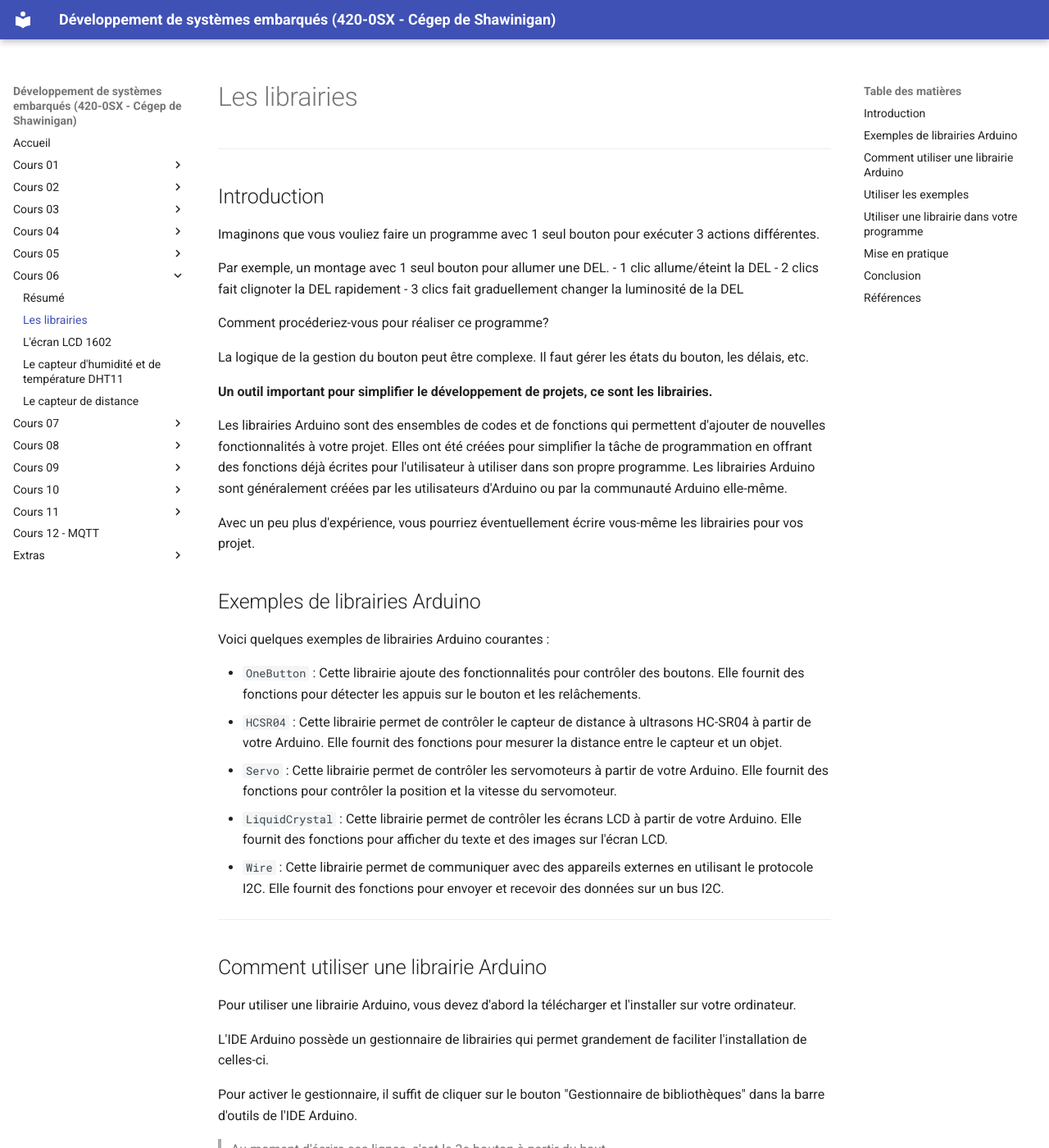
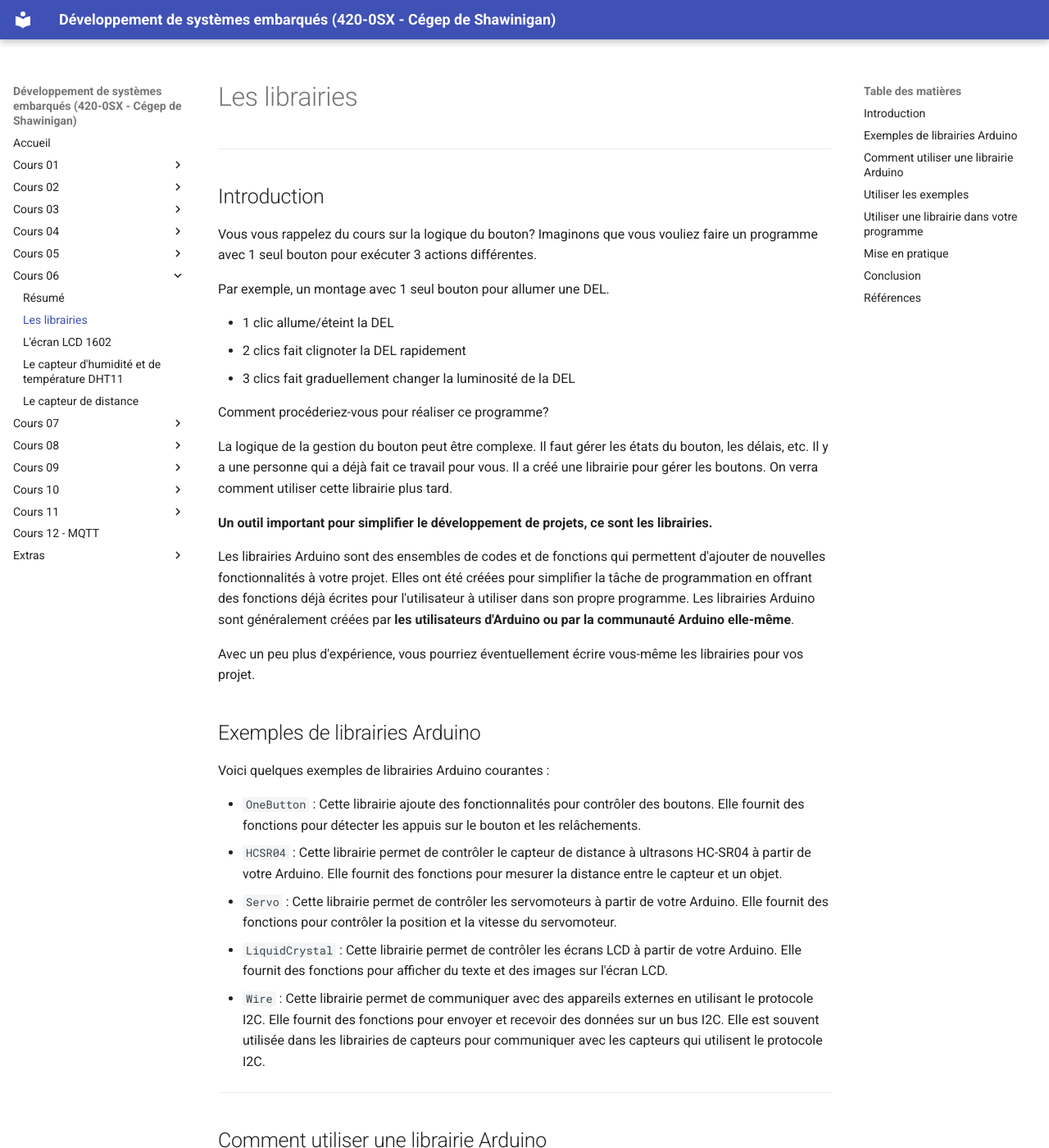
Before and after one commit to nbourre/0sx_notes_cours, an MkDocs documentation site: the page built from docs/c06/c06a_lib/index.md, in a window 1280 px wide and 1400 px high. Shown: the whole window at 82% size. Built offline with MkDocs 1.6.1 and Material for MkDocs 9.7.7, drawn with Linux system fonts in a browser that asks for light colours; plug-ins that fetch from the network failed and are left out; some of the changed text lies outside the part shown.

```diff
--- a/docs/c06/c06a_lib/index.md
+++ b/docs/c06/c06a_lib/index.md
@@ -3,20 +3,21 @@
 ---
 
 ## Introduction
-Imaginons que vous vouliez faire un programme avec 1 seul bouton pour exécuter 3 actions différentes.
+Vous vous rappelez du cours sur la logique du bouton? Imaginons que vous vouliez faire un programme avec 1 seul bouton pour exécuter 3 actions différentes.
 
 Par exemple, un montage avec 1 seul bouton pour allumer une DEL.
+
 - 1 clic allume/éteint la DEL
 - 2 clics fait clignoter la DEL rapidement
 - 3 clics fait graduellement changer la luminosité de la DEL
 
 Comment procéderiez-vous pour réaliser ce programme?
 
-La logique de la gestion du bouton peut être complexe. Il faut gérer les états du bouton, les délais, etc.
+La logique de la gestion du bouton peut être complexe. Il faut gérer les états du bouton, les délais, etc. Il y a une personne qui a déjà fait ce travail pour vous. Il a créé une librairie pour gérer les boutons. On verra comment utiliser cette librairie plus tard.
 
 **Un outil important pour simplifier le développement de projets, ce sont les librairies.**
 
-Les librairies Arduino sont des ensembles de codes et de fonctions qui permettent d'ajouter de nouvelles fonctionnalités à votre projet. Elles ont été créées pour simplifier la tâche de programmation en offrant des fonctions déjà écrites pour l'utilisateur à utiliser dans son propre programme. Les librairies Arduino sont généralement créées par les utilisateurs d'Arduino ou par la communauté Arduino elle-même.
+Les librairies Arduino sont des ensembles de codes et de fonctions qui permettent d'ajouter de nouvelles fonctionnalités à votre projet. Elles ont été créées pour simplifier la tâche de programmation en offrant des fonctions déjà écrites pour l'utilisateur à utiliser dans son propre programme. Les librairies Arduino sont généralement créées par **les utilisateurs d'Arduino ou par la communauté Arduino elle-même**.
 
 Avec un peu plus d'expérience, vous pourriez éventuellement écrire vous-même les librairies pour vos projet.
 
@@ -27,7 +28,7 @@
 - `HCSR04` : Cette librairie permet de contrôler le capteur de distance à ultrasons HC-SR04 à partir de votre Arduino. Elle fournit des fonctions pour mesurer la distance entre le capteur et un objet.
 - `Servo` : Cette librairie permet de contrôler les servomoteurs à partir de votre Arduino. Elle fournit des fonctions pour contrôler la position et la vitesse du servomoteur.
 - `LiquidCrystal` : Cette librairie permet de contrôler les écrans LCD à partir de votre Arduino. Elle fournit des fonctions pour afficher du texte et des images sur l'écran LCD.
-- `Wire` : Cette librairie permet de communiquer avec des appareils externes en utilisant le protocole I2C. Elle fournit des fonctions pour envoyer et recevoir des données sur un bus I2C.
+- `Wire` : Cette librairie permet de communiquer avec des appareils externes en utilisant le protocole I2C. Elle fournit des fonctions pour envoyer et recevoir des données sur un bus I2C. Elle est souvent utilisée dans les librairies de capteurs pour communiquer avec les capteurs qui utilisent le protocole I2C.
 
 ---
 
@@ -43,13 +44,13 @@
 
 Une fois le gestionnaire ouvert, vous pouvez rechercher une librairie en utilisant le champ de recherche. Vous pouvez également parcourir les différentes catégories de librairies pour trouver celle qui vous intéresse.
 
-Une fois que vous avez trouvé la librairie que vous voulez installer, vous pouvez l'installer en cliquant sur le bouton "Installer".
+Une fois que vous avez trouvé la librairie que vous voulez installer, vous pouvez l'installer en cliquant sur le bouton `Installer`.
 
 > **Note :** **Il est important de bien lire la documentation** de la librairie avant de l'installer. Certaines librairies peuvent être incompatibles avec votre projet.
 >
 > **Astuce :** Écrivez le nom de la composante que vous voulez utiliser dans le champ de recherche pour trouver la librairie qui vous intéresse.
 
-> **Note 2 :** Pour les travaux, j'indiquerai dans la description du travail les librairies à installer. Il y aura le nom de la **librairie** et du **créateur**.
+> **Note 2 :** Pour les travaux, j'indiquerai dans la description du travail les librairies à installer. Il y aura le nom de la **librairie**, du **créateur** et dans certains cas, la version à installer.
 
 Une fois que vous avez importé la librairie, vous pouvez utiliser les fonctions qu'elle offre dans votre programme. Les fonctions disponibles dépendent de la librairie que vous utilisez, alors consultez la documentation de la librairie pour connaître les fonctions disponibles et leur utilisation.
 
```
Also changed, not shown: other parts of docs/c06/c06a_lib/index.md (+2 -1 lines), docs/c06/c06b_lcd/index.md (+2 -0 lines), docs/c06/index.md (+6 -1 lines), docs/c06/c06b_lcd/assets/71wbEvjqqZL._AC_SL1200_.jpg (added), 2 other files.
